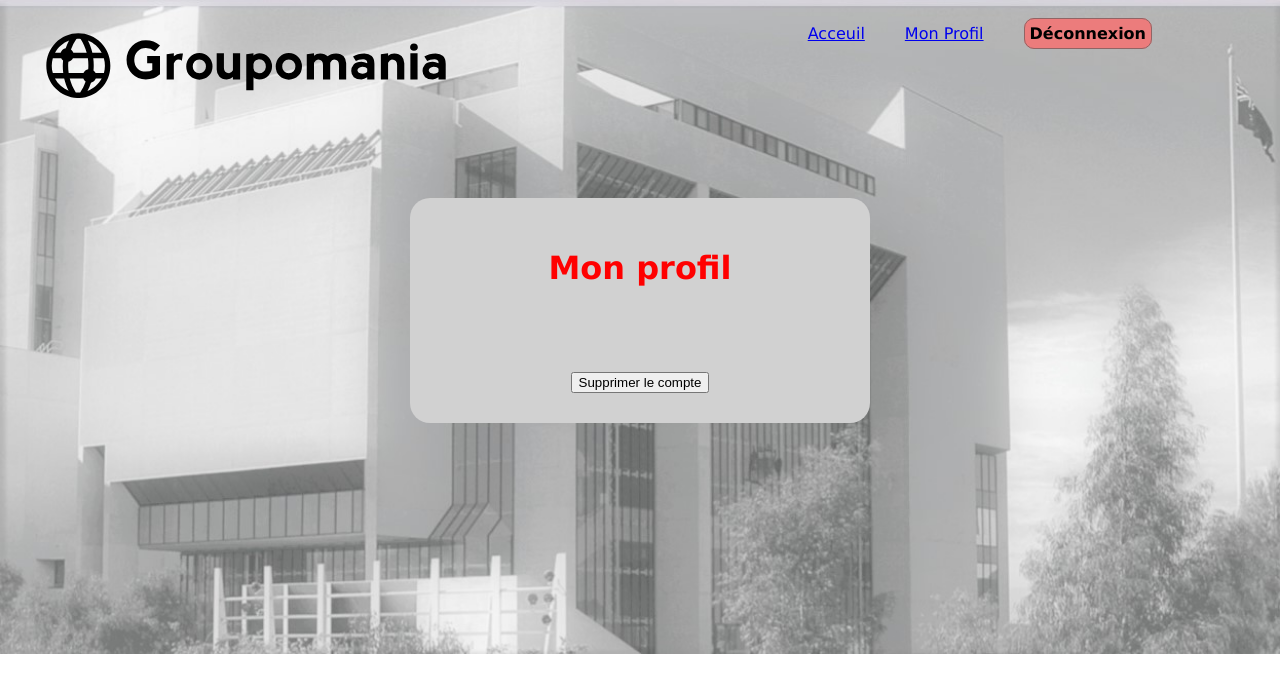
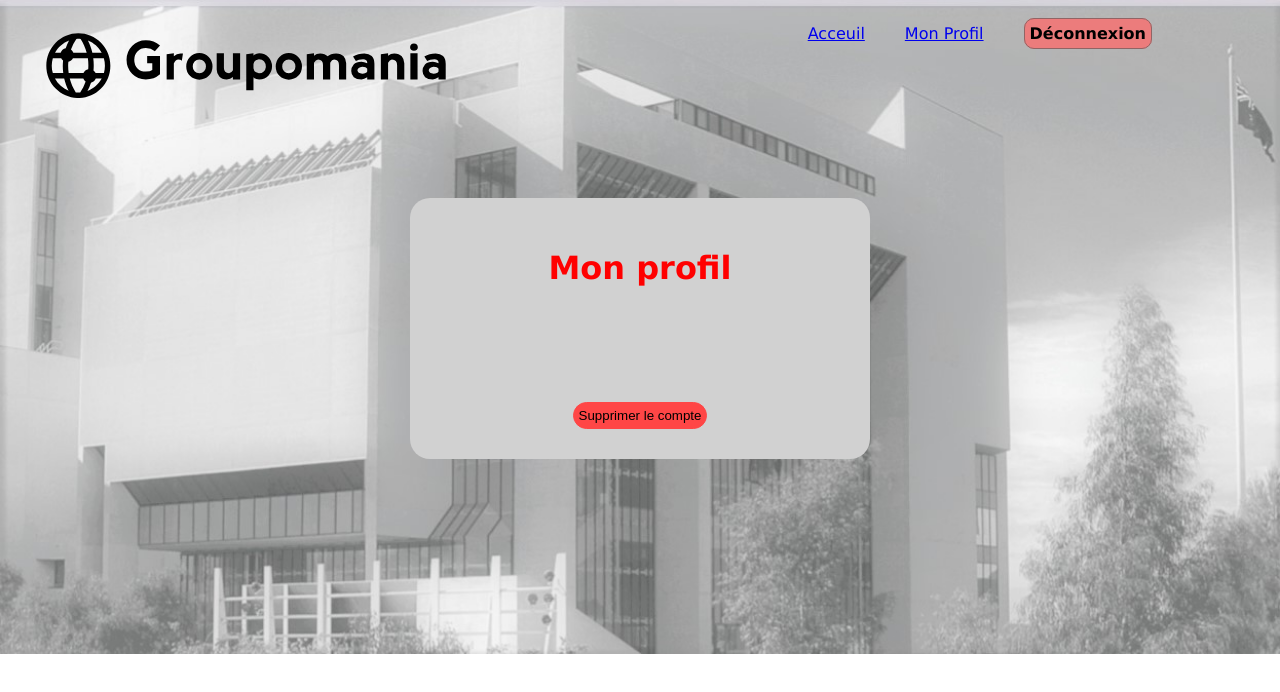
Before and after one commit to EUrru31/EtienneUrru_7_16042021, a Vue app in the folder frontend/: page /profile in a window 1280 px wide. Shown: the top 692 px of the page. Built offline with nearby package versions, Linux system fonts and the light colour scheme.

Commit message:
Confirmation suppression compte

```diff
--- a/frontend/src/views/Home.vue
+++ b/frontend/src/views/Home.vue
@@ -178,7 +178,8 @@ h4 {
     height: auto;
     margin: auto;
     margin-bottom: 30px;
-    background-color: white;
+    background-color: rgb(255, 255, 255);
+    box-shadow: 1px 2px 2px red;
     border-radius: 20px;
     padding: 20px;
 }
--- a/frontend/src/views/Profile.vue
+++ b/frontend/src/views/Profile.vue
@@ -76,6 +76,8 @@ export default {
                 .then((reponse) => (this.users = reponse.data));
         },
         deleteAccount: async function() {
+            var res = confirm("Êtes-vous sûr de vouloir supprimer?");
+            if (res) {
                 const self = this;
                 this.$store.dispatch("deleteAccount", this.user).then(
                     function() {
@@ -85,6 +87,7 @@ export default {
                         console.log(error);
                     }
                 );
+            }
         },
         logout() {
             this.$store.commit("logout");
@@ -129,4 +132,11 @@ export default {
     display: flex;
     flex-direction: column;
 }
+.button__delete {
+    background-color: rgb(255, 70, 70);
+    border-radius: 20px;
+    border: 1px solid rgb(255, 70, 70);
+    margin-top: 30px;
+    padding: 5px;
+}
 </style>
```
Lines whose indentation alone changed are shown as unchanged.
